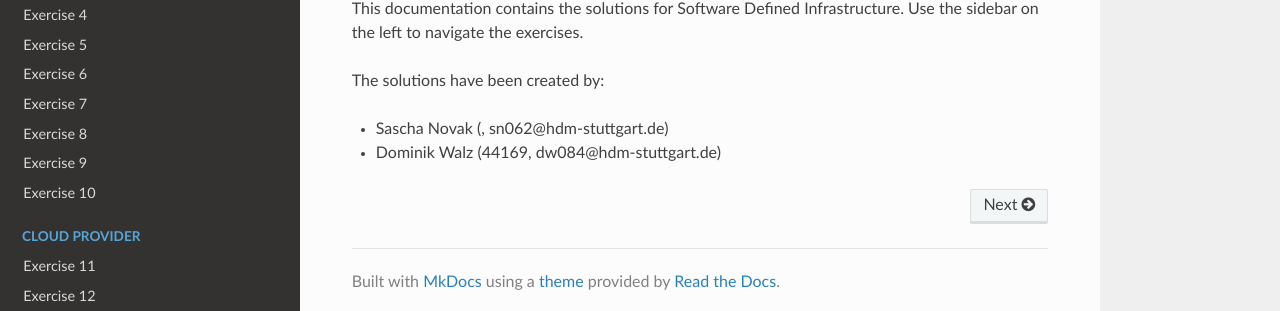
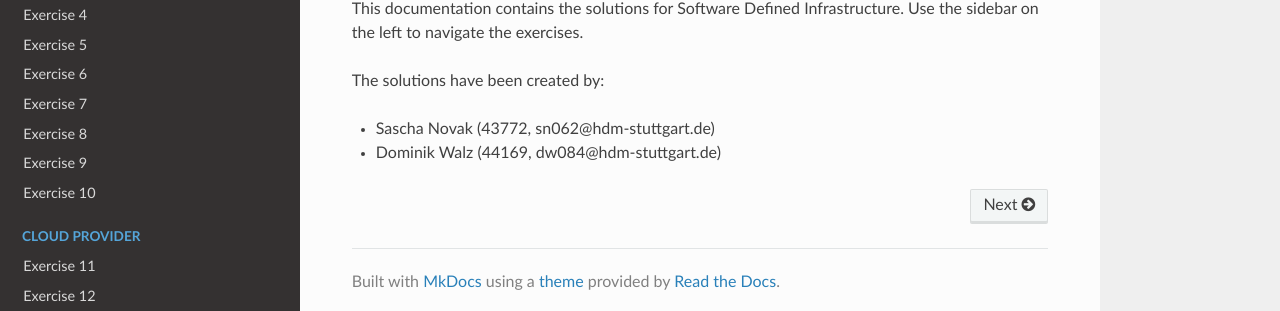
Before and after one commit to DWalz/sdi-25, an MkDocs documentation site: the page built from docs/index.md, in a window 1280 px wide. Shown: the part 163-474 px from the top of the page. Built offline with MkDocs 1.6.1, drawn with Linux system fonts in a browser that asks for light colours; nearby versions of some CDN libraries.

Commit message:
Update index.md

```diff
--- a/docs/index.md
+++ b/docs/index.md
@@ -5,5 +5,5 @@ Use the sidebar on the left to navigate the exercises.
 
 The solutions have been created by:
 
-- Sascha Novak (, sn062@hdm-stuttgart.de)
+- Sascha Novak (43772, sn062@hdm-stuttgart.de)
 - Dominik Walz (44169, dw084@hdm-stuttgart.de)
```
